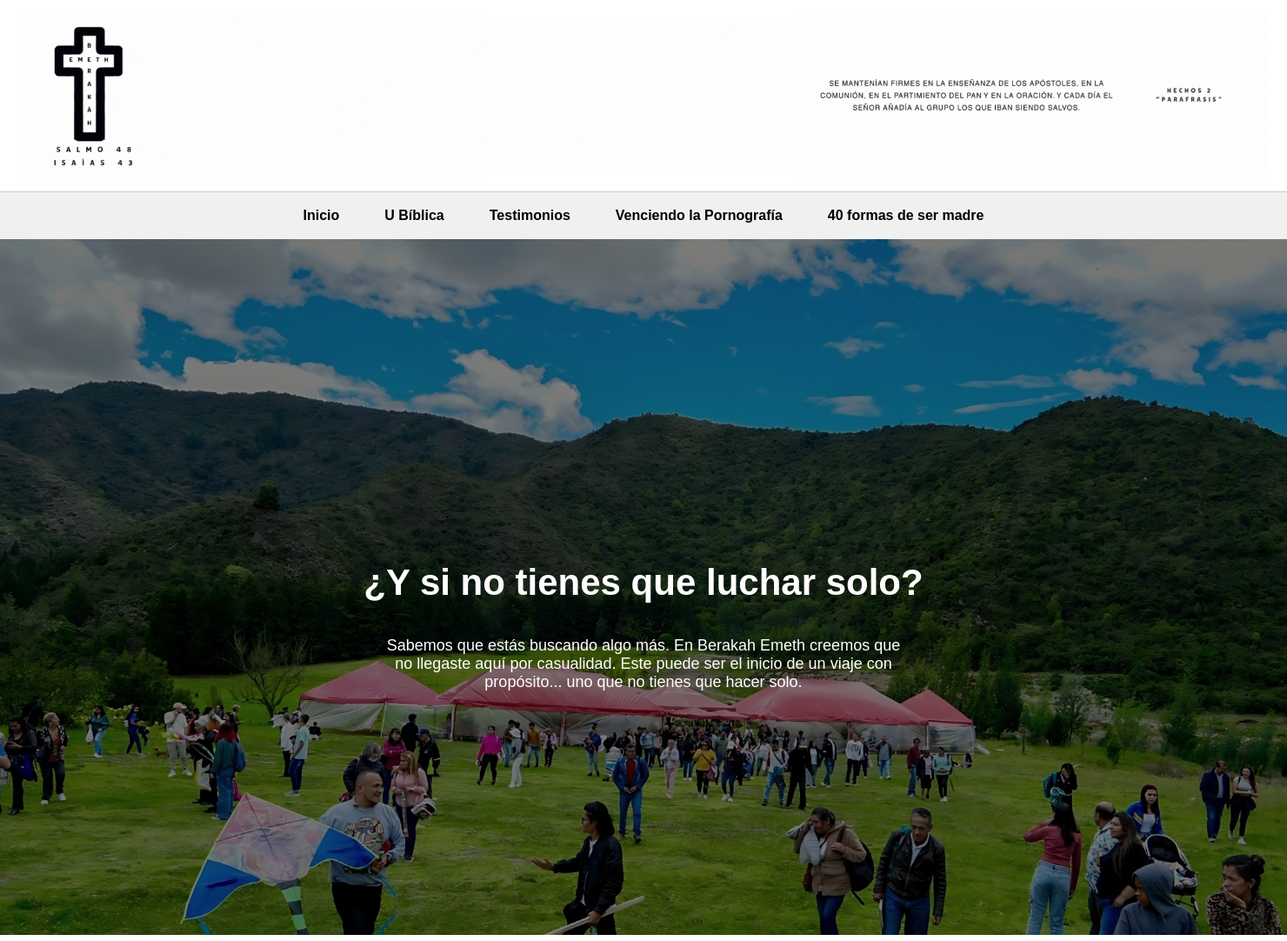
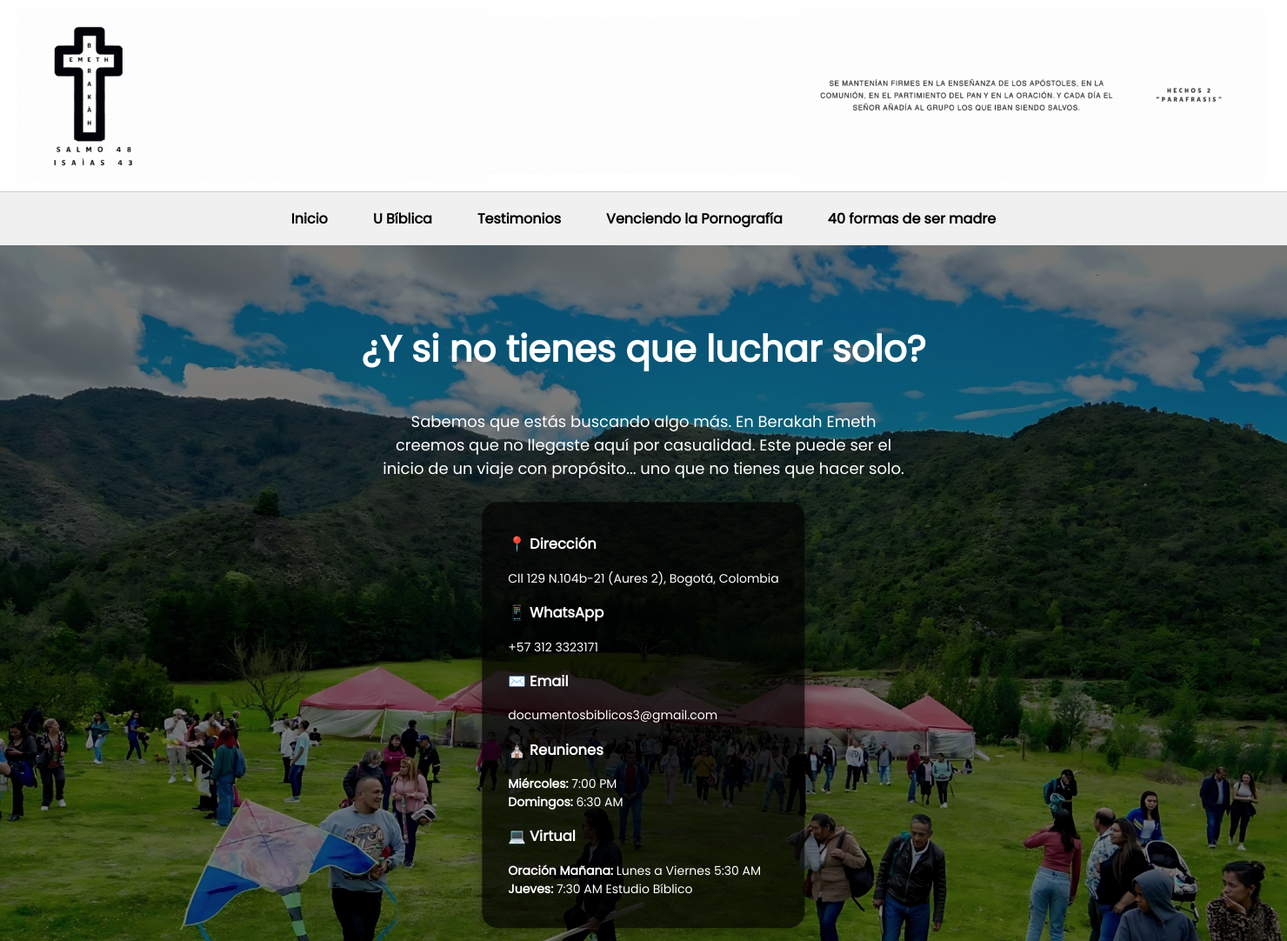
Before and after one commit to alfonso653/berakah-emeth, a Flask app: page / in a window 1480 px wide. Shown: the whole page at 87% size. Run offline with Flask 3, Linux system fonts and the light colour scheme.

Commit message:
💡 Mejoras visuales en el panel central de Inicio

```diff
--- a/templates/index.html
+++ b/templates/index.html
@@ -1,18 +1,21 @@
 <!DOCTYPE html>
 <html lang="es">
+
 <head>
     <meta charset="UTF-8">
     <title>Berakah Emeth - Plataforma</title>
     <meta name="viewport" content="width=device-width, initial-scale=1.0">
+    <link href="https://fonts.googleapis.com/css2?family=Poppins&display=swap" rel="stylesheet">
     <style>
         body {
             margin: 0;
-            font-family: Arial, sans-serif;
+            font-family: 'Poppins', sans-serif;
             display: flex;
             flex-direction: column;
             height: 100vh;
             overflow-x: hidden;
         }
+
         .topbar {
             background-color: #ffffff;
             border-bottom: 1px solid #ccc;
@@ -21,24 +24,29 @@
             align-items: center;
             justify-content: space-between;
         }
+
         .logo-container {
             display: flex;
             align-items: center;
             gap: 15px;
         }
+
         .logo-container img.logo {
             height: 200px;
         }
+
         .logo-container img.centro {
             height: 180px;
             margin-left: -120px;
             border-radius: 12px;
         }
+
         .logo-container img.portada {
             height: 200px;
             margin-left: -40px;
             border-radius: 12px;
         }
+
         .nav-links {
             display: flex;
             justify-content: center;
@@ -46,6 +54,7 @@
             padding: 10px;
             background-color: #f0f0f0;
         }
+
         .nav-links a {
             text-decoration: none;
             color: #000;
@@ -54,7 +63,8 @@
             border-radius: 8px;
             transition: all 0.3s ease;
             display: inline-block;
-            position: relative; /* NECESARIO para el subrayado */
+            position: relative;
+            /* NECESARIO para el subrayado */
         }
 
         .nav-links a::after {
@@ -64,7 +74,8 @@
             bottom: 0;
             width: 0;
             height: 2px;
-            background-color: #444; /* Color del subrayado */
+            background-color: #444;
+            /* Color del subrayado */
             transition: width 0.3s ease;
             border-radius: 2px;
         }
@@ -73,7 +84,8 @@
             background-color: #f0f0f0;
             color: #444;
             transform: translateY(-3px);
-            box-shadow: 0 4px 10px rgba(0, 0, 0, 0.1); /* Sombrita elegante */
+            box-shadow: 0 4px 10px rgba(0, 0, 0, 0.1);
+            /* Sombrita elegante */
         }
 
         .nav-links a:hover::after {
@@ -81,14 +93,17 @@
         }
 
         .nav-links a:hover {
-            color: #444; /* Gris sutil al pasar el mouse */
-            top: -2px;   /* Se levanta un poquito */
+            color: #444;
+            /* Gris sutil al pasar el mouse */
+            top: -2px;
+            /* Se levanta un poquito */
         }
 
         .main {
             display: flex;
             flex: 1;
         }
+
         .sidebar {
             width: 300px;
             background: #f4f4f4;
@@ -96,20 +111,24 @@
             border-right: 1px solid #ddd;
             overflow-y: auto;
         }
+
         .clase-link {
             display: block;
             margin: 8px 0;
             text-decoration: none;
             color: #444;
         }
+
         .clase-link:hover {
             text-decoration: underline;
         }
+
         .content {
             flex: 1;
             padding: 30px;
             overflow-y: auto;
         }
+
         .dia {
             border: 1px solid #ccc;
             padding: 10px;
@@ -118,13 +137,16 @@
             cursor: pointer;
             background-color: #f0f0f0;
         }
+
         .dia:hover {
             background-color: #e0e0e0;
         }
+
         .completado {
             background-color: #c3f7c3 !important;
             font-weight: bold;
         }
+
         .modal {
             display: none;
             position: fixed;
@@ -136,6 +158,7 @@
             overflow: auto;
             background-color: rgba(0, 0, 0, 0.5);
         }
+
         .modal-content {
             background-color: #fefefe;
             margin: 10% auto;
@@ -148,6 +171,7 @@
             animation: hojaDesplegar 0.6s ease-out;
             transform-origin: top;
         }
+
         .modal-content-grande {
             background-color: #fff;
             margin: 5% auto;
@@ -160,21 +184,27 @@
             transform-origin: top;
             text-align: center;
         }
-        .close, .close-semana {
+
+        .close,
+        .close-semana {
             float: right;
             font-size: 28px;
             font-weight: bold;
             color: #aaa;
             cursor: pointer;
         }
-        .close:hover, .close-semana:hover {
+
+        .close:hover,
+        .close-semana:hover {
             color: #000;
         }
+
         @keyframes hojaDesplegar {
             0% {
                 transform: scale(0.9) rotateX(-90deg);
                 opacity: 0;
             }
+
             100% {
                 transform: scale(1) rotateX(0deg);
                 opacity: 1;
@@ -225,8 +255,51 @@
                 padding: 15px;
             }
         }
+
+        .info-iglesia {
+            position: absolute;
+            top: 60%;
+            left: 50%;
+            transform: translate(-50%, -50%);
+            background-color: rgba(0, 0, 0, 0.7);
+            color: white;
+            padding: 20px 30px;
+            border-radius: 18px;
+            font-size: 14px;
+            max-width: 320px;
+            text-align: left;
+            animation: fadeInScale 1.2s ease-out;
+            box-shadow: 0 8px 20px rgba(0, 0, 0, 0.3);
+            z-index: 2;
+        }
+
+        @keyframes slideInRight {
+            from {
+                transform: translateX(100%);
+                opacity: 0;
+            }
+
+            to {
+                transform: translateX(0);
+                opacity: 1;
+            }
+        }
+
+        @keyframes fadeInScale {
+            from {
+                opacity: 0;
+                transform: translate(-50%, -40%) scale(0.9);
+            }
+
+            to {
+                opacity: 1;
+                transform: translate(-50%, -50%) scale(1);
+            }
+        }
+
     </style>
 </head>
+
 <body>
 
     <!-- Topbar -->
@@ -240,7 +313,7 @@
 
     <!-- Navegación -->
     <div class="nav-links">
-        <a href="#" data-seccion="inicio">Inicio</a>
+        <a href="javascript:void(0)" data-seccion="inicio">Inicio</a>
         <a href="#" data-seccion="u-biblica">U Bíblica</a>
         <a href="#" data-seccion="testimonios">Testimonios</a>
         <a href="#" data-seccion="venciendo-pornografia">Venciendo la Pornografía</a>
@@ -251,15 +324,36 @@
     <div class="main">
         <!-- Panel Inicio -->
         <div id="inicio" style="display: block; position: relative; width: 100%; height: 100vh; overflow: hidden;">
-            <img src="/static/fondo-berakah-inicio.jpg" alt="Inicio" style="position: absolute; width: 100%; height: 100%; object-fit: cover; filter: brightness(50%) sepia(10%); z-index: 0;">
-            <div style="position: relative; z-index: 1; height: 100%; display: flex; flex-direction: column; justify-content: center; align-items: center; text-align: center; padding: 40px; color: white;">
+            <img src="/static/fondo-berakah-inicio.jpg" alt="Inicio"
+                style="position: absolute; width: 100%; height: 100%; object-fit: cover; filter: brightness(50%) sepia(10%); z-index: 0;">
+
+            <div
+                style="position: relative; z-index: 1; height: 100%; display: flex; flex-direction: column; justify-content: flex-start; align-items: center; text-align: center; padding: 60px 40px 40px 40px; color: white;">
                 <h1 style="font-size: 42px; margin-bottom: 20px;">¿Y si no tienes que luchar solo?</h1>
                 <p style="font-size: 18px; max-width: 600px;">
-                    Sabemos que estás buscando algo más. En Berakah Emeth creemos que no llegaste aquí por casualidad. Este puede ser el inicio de un viaje con propósito... uno que no tienes que hacer solo.
+                    Sabemos que estás buscando algo más. En Berakah Emeth creemos que no llegaste aquí por casualidad.
+                    Este puede ser el inicio de un viaje con propósito... uno que no tienes que hacer solo.
+                </p>
+
+                <!-- Aquí va la caja de información de la iglesia -->
+                <div class="info-iglesia">
+                    <h3>📍 Dirección</h3>
+                    <p>Cll 129 N.104b-21 (Aures 2), Bogotá, Colombia</p>
+                    <h3>📱 WhatsApp</h3>
+                    <p>+57 312 3323171</p>
+                    <h3>✉️ Email</h3>
+                    <p>documentosbiblicos3@gmail.com</p>
+                    <h3>⛪ Reuniones</h3>
+                    <p><strong>Miércoles:</strong> 7:00 PM<br>
+                        <strong>Domingos:</strong> 6:30 AM
+                    </p>
+                    <h3>💻 Virtual</h3>
+                    <p><strong>Oración Mañana:</strong> Lunes a Viernes 5:30 AM<br>
+                        <strong>Jueves:</strong> 7:30 AM Estudio Bíblico
                     </p>
                 </div>
             </div>
-
+        </div>
         <div id="u-biblica" style="display: flex; width: 100%; flex-direction: row;">
             <div class="sidebar">
                 <h2>📚 Secciones</h2>
@@ -280,7 +374,8 @@
             <h2>📝 Testimonios</h2>
             <div style="margin-bottom: 30px;">
                 <h3>Juan Pérez <small style="color: gray;"> - 20 abril 2025</small></h3>
-                <p>Antes me sentía perdido, pero Dios me encontró y transformó mi vida completamente. Hoy sirvo con gozo.</p>
+                <p>Antes me sentía perdido, pero Dios me encontró y transformó mi vida completamente. Hoy sirvo con
+                    gozo.</p>
             </div>
             <div style="margin-bottom: 30px;">
                 <h3>María Gómez <small style="color: gray;"> - 19 abril 2025</small></h3>
@@ -290,14 +385,17 @@
 
         <div id="venciendo-pornografia" style="display: none; width: 100%; padding: 30px;">
             <h2>🛡️ Venciendo la Pornografía</h2>
-            <p style="color: #555;">Haz clic en un día para ver el versículo y disciplina correspondiente. Marca cuando hayas completado.</p>
-            <div id="calendario" style="display: grid; grid-template-columns: repeat(6, 1fr); gap: 10px; margin-top: 20px;"></div>
+            <p style="color: #555;">Haz clic en un día para ver el versículo y disciplina correspondiente. Marca cuando
+                hayas completado.</p>
+            <div id="calendario"
+                style="display: grid; grid-template-columns: repeat(6, 1fr); gap: 10px; margin-top: 20px;"></div>
         </div>
 
         <div id="madre" style="display: none; width: 100%; padding: 30px;">
             <h2>🌸 40 formas de ser madre</h2>
             <p style="color: #555;">Muy pronto encontrarás aquí enseñanzas hermosas para todas las mamás.</p>
-            <div id="semanas" style="display: grid; grid-template-columns: repeat(5, 1fr); gap: 15px; margin-top: 20px;"></div>
+            <div id="semanas"
+                style="display: grid; grid-template-columns: repeat(5, 1fr); gap: 15px; margin-top: 20px;"></div>
         </div>
     </div>
 
@@ -315,7 +413,8 @@
         <div class="modal-content-grande">
             <span class="close-semana">&times;</span>
             <h2 id="titulo-semana" style="margin-bottom: 20px;"></h2>
-            <div id="contenido-pdf" style="min-height: 400px; display: flex; align-items: center; justify-content: center; border: 2px dashed #ccc; border-radius: 15px; padding: 20px;">
+            <div id="contenido-pdf"
+                style="min-height: 400px; display: flex; align-items: center; justify-content: center; border: 2px dashed #ccc; border-radius: 15px; padding: 20px;">
                 <p style="color: #999;">Aquí irá el PDF de muestra de esta semana.</p>
             </div>
         </div>
@@ -449,4 +548,5 @@
         }
     </script>
 </body>
+
 </html>
```
Lines whose indentation alone changed are shown as unchanged.
